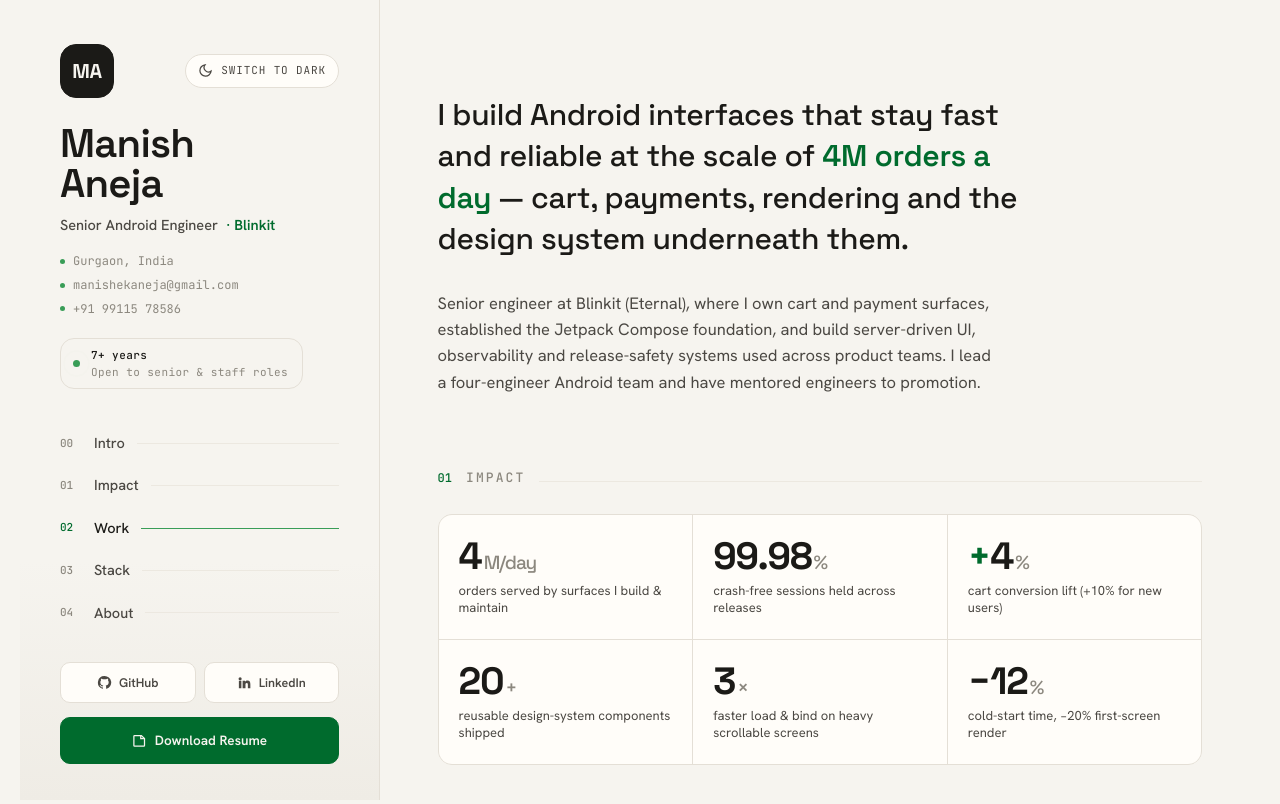
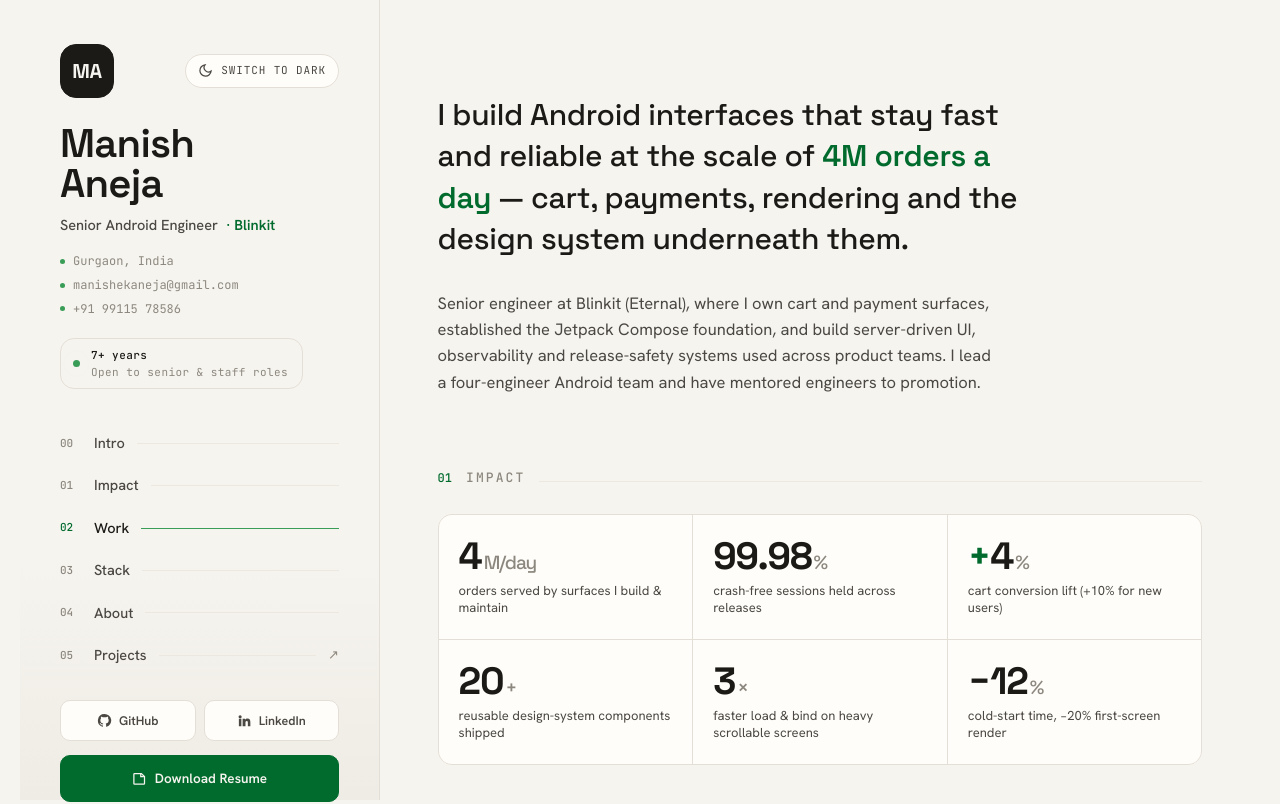
Before and after one commit to manishekaneja/manishekaneja.github.io, a Next.js app: page / in a window 1280 px wide. Shown: the top 804 px of the page. Built offline with nearby package versions, Linux system fonts and the light colour scheme.

Commit message:
Wire home nav 05 Projects + Contact CTA to /projects

```diff
--- a/app/globals.css
+++ b/app/globals.css
@@ -147,6 +147,8 @@ html[data-theme="dark"] .mono-avatar{background:var(--accent);color:#0c0b09;bord
 .sb-nav a.active{color:var(--ink);}
 .sb-nav a.active .idx{color:var(--accent-ink);}
 .sb-nav a.active .rule{background:var(--accent);}
+.sb-nav a .arr{font-family:var(--font-mono),monospace;font-size:13px;color:var(--ink-3);transition:.2s var(--ease);}
+.sb-nav a.ext:hover .arr{color:var(--accent-ink);transform:translate(1px,-1px);}
 
 .sb-foot{margin-top:auto;padding-top:24px;display:flex;flex-direction:column;gap:14px;}
 .socials{display:flex;gap:8px;}
--- a/components/ScrollSpyNav.tsx
+++ b/components/ScrollSpyNav.tsx
@@ -1,6 +1,7 @@
 'use client'
 
 import { useEffect } from 'react'
+import Link from 'next/link'
 
 const SECTIONS = ['intro', 'impact', 'work', 'stack', 'about'] as const
 const NAV_LINKS = [
@@ -74,6 +75,13 @@ export default function ScrollSpyNav() {
           <span className="rule"></span>
         </a>
       ))}
+      {/* 05 Projects — internal route link, no data-sec so scroll-spy ignores it */}
+      <Link href="/projects" className="ext">
+        <span className="idx">05</span>
+        {' '}Projects{' '}
+        <span className="rule"></span>
+        <span className="arr">↗</span>
+      </Link>
     </nav>
   )
 }
--- a/components/sections/Contact.tsx
+++ b/components/sections/Contact.tsx
@@ -1,4 +1,5 @@
 // Contact section — content from data/content.ts
+import Link from 'next/link'
 import { MailIcon } from '@/lib/icons'
 import { content } from '@/data/content'
 
@@ -27,6 +28,10 @@ export default function Contact() {
               {cta.label}
             </a>
           ))}
+          {/* Internal link to the projects exhibition (designed CTA) */}
+          <Link className="cta ghost" href="/projects">
+            Projects ↗
+          </Link>
         </div>
       </div>
       <div className="colophon">
```
